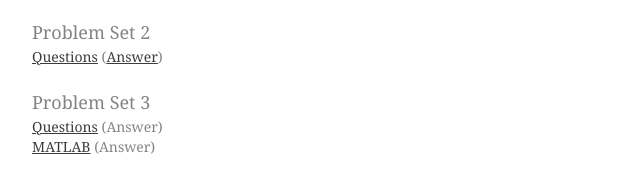
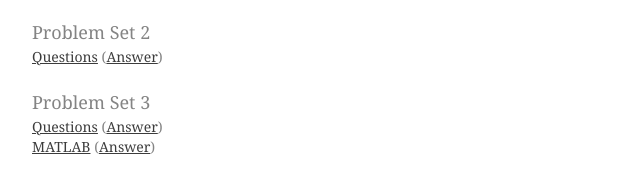
Before and after one commit to christine-braun/christine-braun.github.io, a plain HTML site: page teaching-1styearmacro.html in a window 1280 px wide. Shown: the part 904-1078 px from the top of the page, 133-773 px from the left. Drawn offline with nearby package versions, Linux system fonts and the light colour scheme.

Commit message:
ps3 solutions

```diff
--- a/teaching-1styearmacro.html
+++ b/teaching-1styearmacro.html
@@ -75,8 +75,8 @@
 					<br>
 					<h5>Problem Set 3</h5>
 					<ol>
-						<li> <a href="ProblemSets/PS3.pdf" ><u>Questions</u></a> (Answer) </li>
-						<li> <a href="ProblemSets/PS3.m" download ><u>MATLAB</u></a> (Answer)</li>
+						<li> <a href="ProblemSets/PS3.pdf" ><u>Questions</u></a> (<a href="ProblemSets/PS3_solution.pdf" ><u>Answer</u></a>) </li>
+						<li> <a href="ProblemSets/PS3.m" download ><u>MATLAB</u></a> (<a href="ProblemSets/PS3_solution.m" download ><u>Answer</u></a>)</li>
 					</ol>
 					<br>
 					<h5>Problem Set 4</h5>
```
Also changed, not shown: 3 other files.
